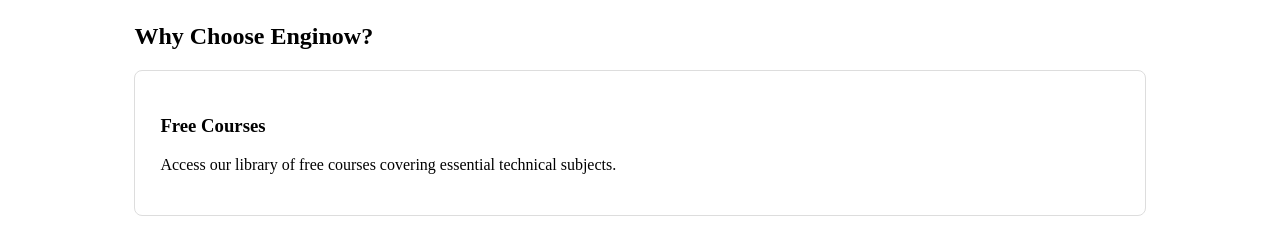
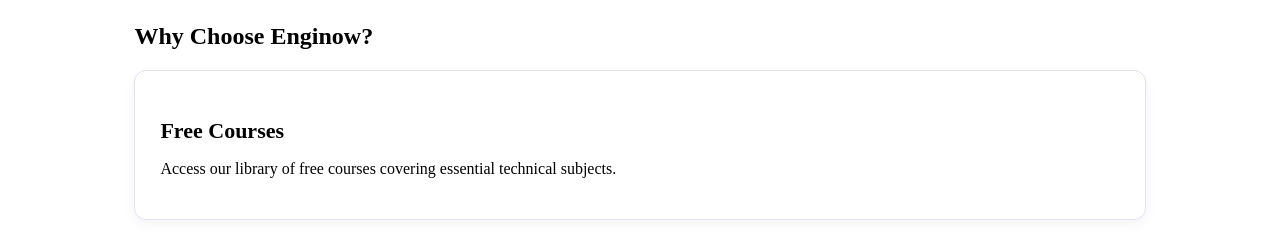
Before and after one commit to eshita1224/enginow-internship-version, a plain HTML site: page index.html in a window 1280 px wide. Shown: the part 551-784 px from the top of the page. Drawn offline with Linux system fonts and the light colour scheme.

Commit message:
Add files via upload

```diff
--- a/style.css
+++ b/style.css
@@ -69,15 +69,23 @@ nav ul li a:hover {
 }
 
 .card {
+    background: white;
     padding: 25px;
-    border-radius: 8px;
-    border: 1px solid #ddd;
-    margin-bottom: 20px;
+    border-radius: 12px;
+    margin-bottom: 25px;
+    border: 1px solid #e1e4f0;
+    box-shadow: 0 4px 12px rgba(0,0,0,0.05);
     transition: 0.3s;
 }
 
 .card:hover {
     transform: translateY(-5px);
+    box-shadow: 0 8px 25px rgba(0,0,0,0.1);
+}
+
+.card h3 {
+    font-size: 22px;
+    margin-bottom: 10px;
 }
 
 form {
```
